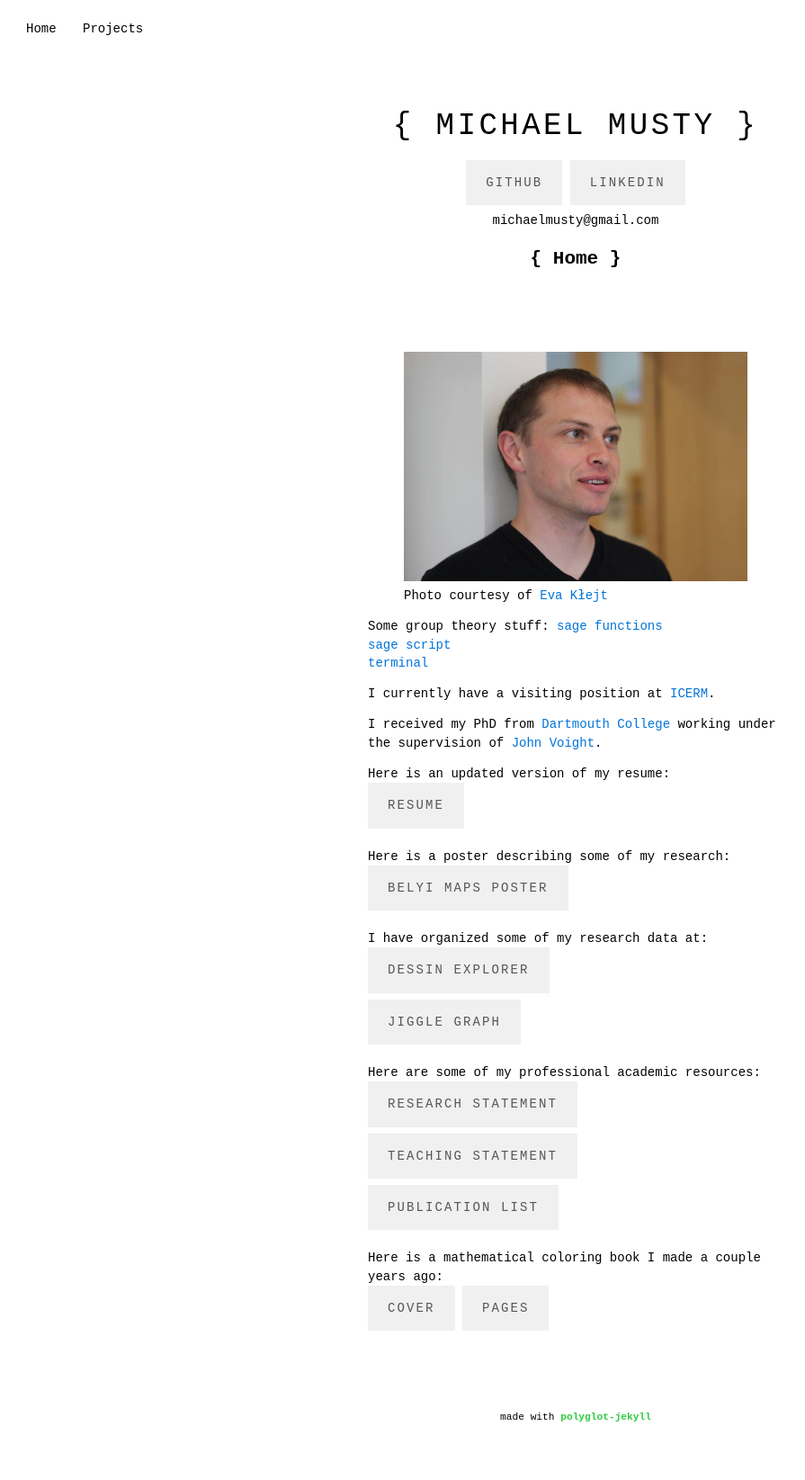
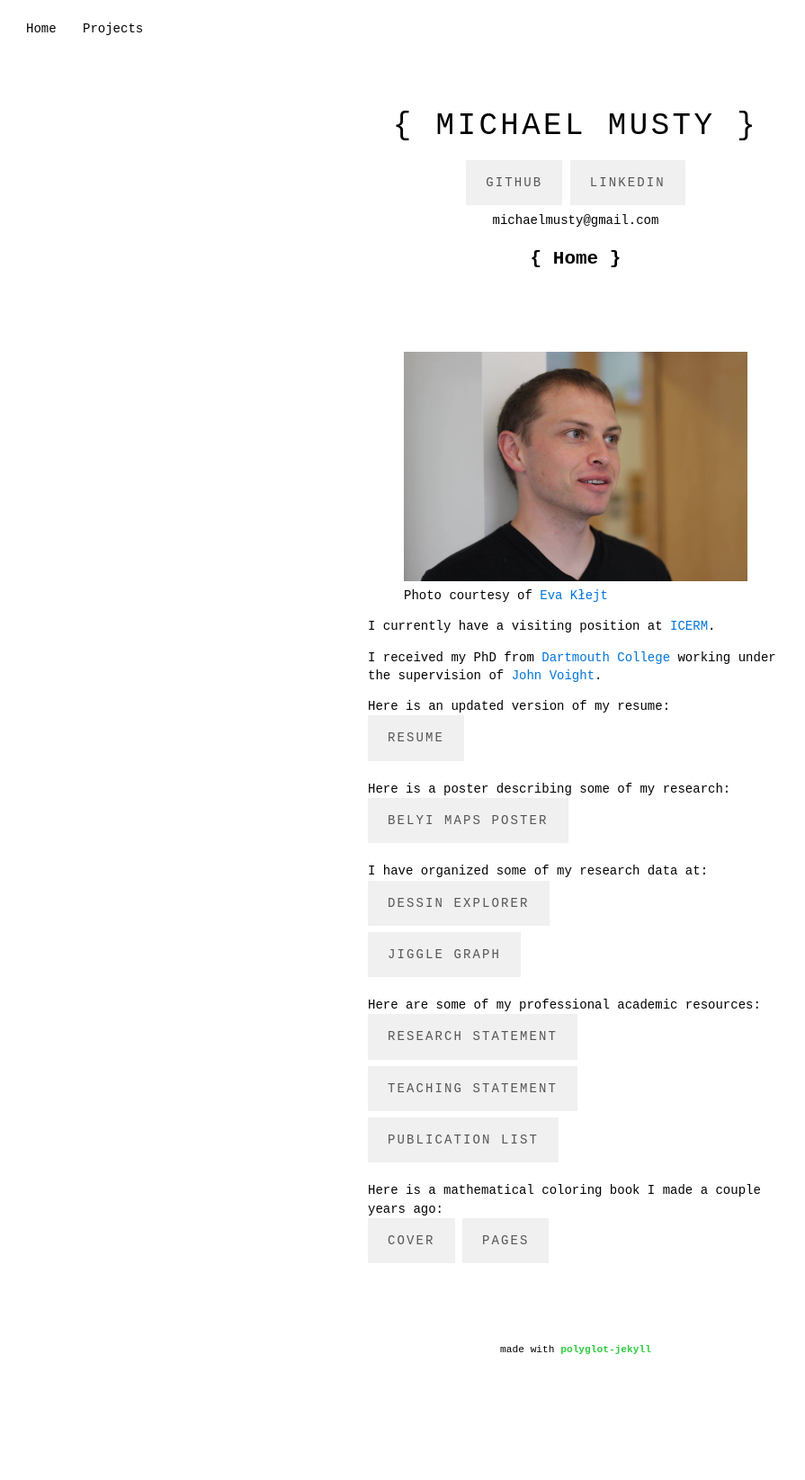
Before and after one commit to michaelmusty/michaelmusty.github.io, a Jekyll site: the page built from index.md, in a window 1280 px wide. Shown: the whole page at 90% size, without its empty margins (0-895 px from the left). Built offline with Jekyll 4.4.1, drawn with Linux system fonts in a browser that asks for light colours; after the commit the page ends 1570 px from its top, so only the background shows below that.

Commit message:
Update index.md

```diff
--- a/index.md
+++ b/index.md
@@ -19,13 +19,6 @@ nav-order: 1
     <a href="http://evainfeld.net/">Eva Kłejt</a>
   </figcaption>
 </figure>
-
-Some group theory stuff:
-[sage functions](https://cocalc.com/share/0eb16995-1a63-45c1-a392-dc9e03352c90/enumerate_permutation_triples.sage?viewer=share)
-<br>
-[sage script](https://cocalc.com/share/0eb16995-1a63-45c1-a392-dc9e03352c90/script.sage?viewer=share)
-<br>
-[terminal](https://cocalc.com/share/0eb16995-1a63-45c1-a392-dc9e03352c90/musty.term?viewer=share)
 
 I currently have a visiting position at
 [ICERM](https://icerm.brown.edu/programs/sp-f19/).
```
